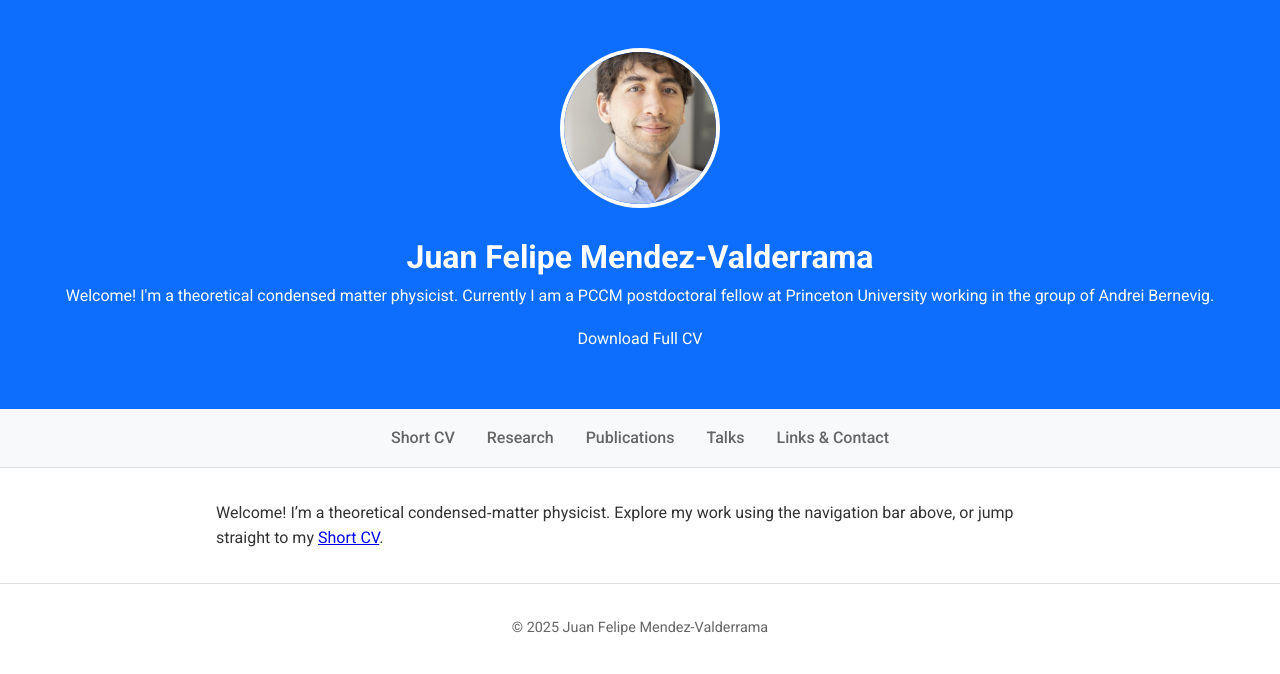
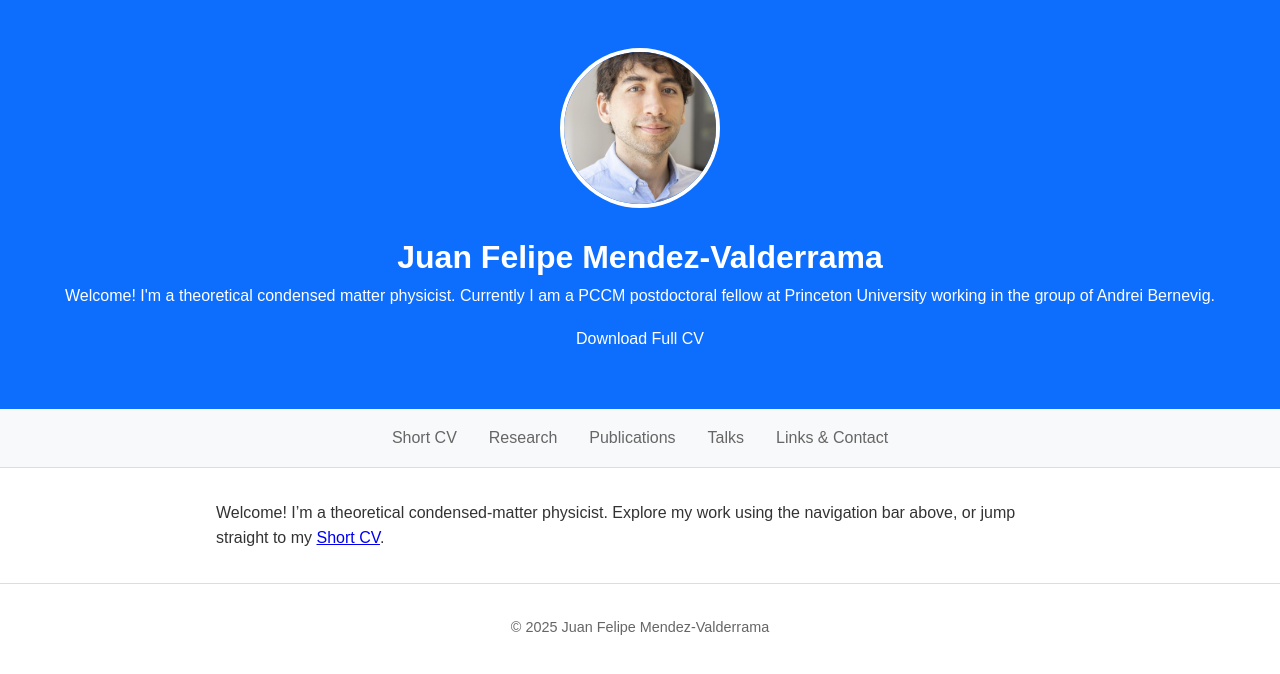
Before and after one commit to MendezV/MendezV.github.io, a Jekyll site: the page built from index.md, in a window 1280 px wide. Shown: the top 674 px of the page. Built offline with Jekyll 4.4.1, drawn with Linux system fonts in a browser that asks for light colours; some web fonts are replaced.

Commit message:
cms sans serif

```diff
--- a/_layouts/default.html
+++ b/_layouts/default.html
@@ -4,9 +4,10 @@
   <meta charset="UTF-8">
   <meta name="viewport" content="width=device-width, initial-scale=1">
   <title>{{ page.title }} | {{ site.title }}</title>
+  <!-- Computer Modern Sans via Google Fonts -->
   <link rel="preconnect" href="https://fonts.googleapis.com">
   <link rel="preconnect" href="https://fonts.gstatic.com" crossorigin>
-  <link href="https://fonts.googleapis.com/css2?family=Roboto:wght@300;400;500;700&display=swap" rel="stylesheet">
+  <link href="https://fonts.googleapis.com/css2?family=CMU+Sans+Serif:wght@400;700&display=swap" rel="stylesheet">
   <link rel="stylesheet" href="{{ "/assets/css/main.css" | relative_url }}">
 </head>
 <body>
--- a/assets/css/main.css
+++ b/assets/css/main.css
@@ -1,6 +1,6 @@
 :root{--primary:#0d6efd;--text:#333;--bg:#fff;--muted:#666;--max-width:880px;}
 *{box-sizing:border-box;margin:0;padding:0}
-body{font-family:'Roboto',sans-serif;color:var(--text);background:var(--bg);line-height:1.6}
+body{font-family:'CMU Sans Serif',sans-serif;color:var(--text);background:var(--bg);line-height:1.6}
 header{background:var(--primary);color:#fff;padding:3rem 1rem;text-align:center}
 header img{width:160px;height:160px;border-radius:50%;object-fit:cover;margin-bottom:1rem;border:4px solid #fff}
 nav{background:#f8f9fa;border-bottom:1px solid #ddd}
```
